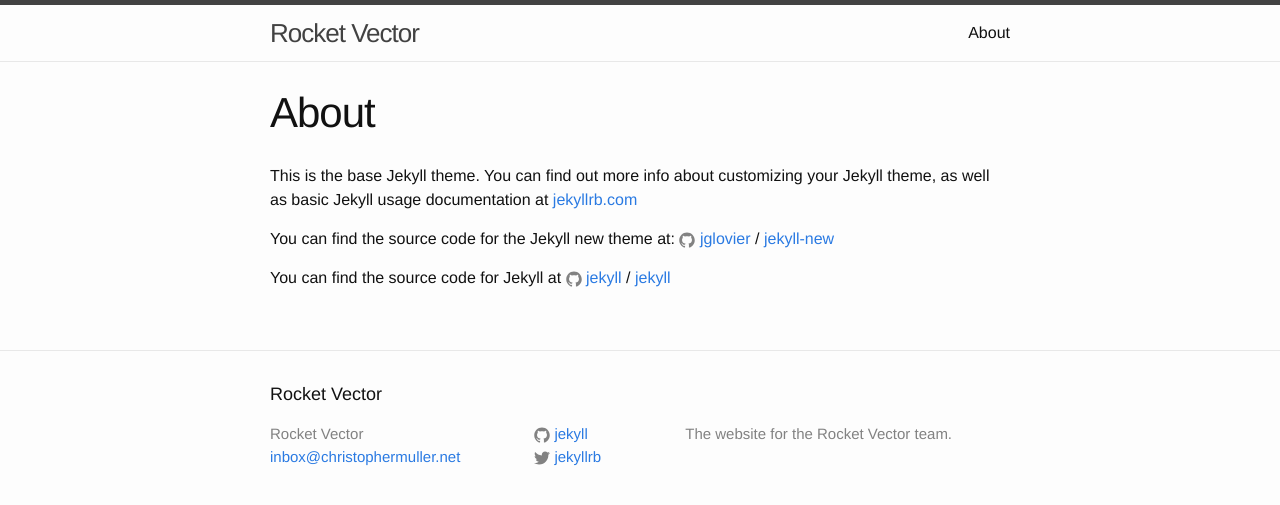
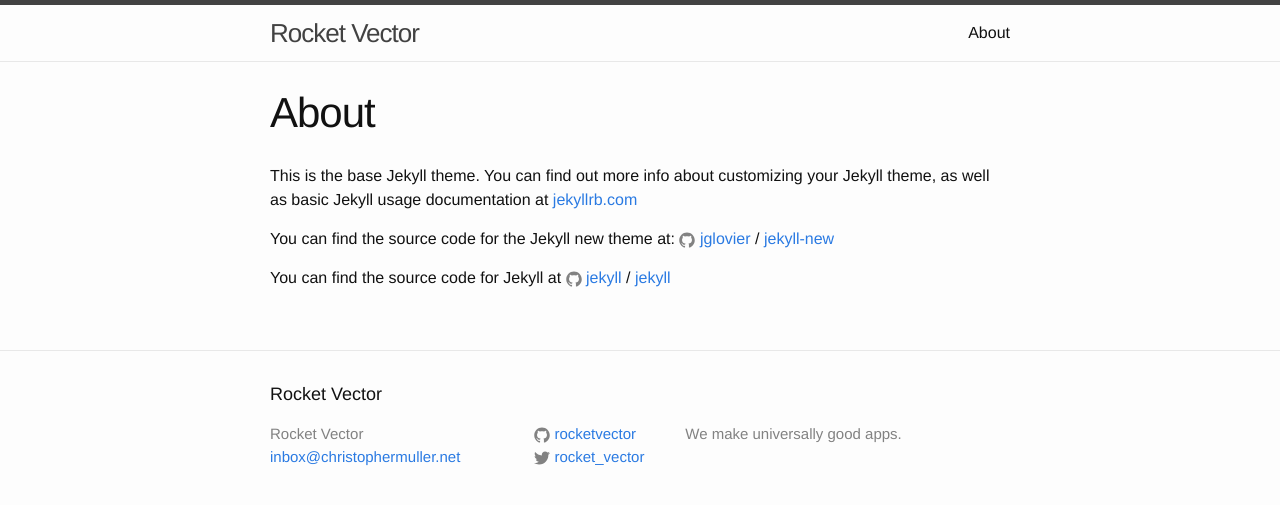
Before and after one commit to RocketVector/rocketvector.com, a Jekyll site: the page built from about.md, in a window 1280 px wide. Shown: the top 505 px of the page. Built offline with Jekyll 4.4.1, drawn with Linux system fonts in a browser that asks for light colours.

Commit message:
Updated meta info.

```diff
--- a/_config.yml
+++ b/_config.yml
@@ -9,11 +9,11 @@
 title: Rocket Vector
 email: inbox@christophermuller.net
 description: > # this means to ignore newlines until "baseurl:"
-  The website for the Rocket Vector team.
+  We make universally good apps.
 baseurl: "" # the subpath of your site, e.g. /blog
 url: "http://rocketvector.com" # the base hostname & protocol for your site
-twitter_username: jekyllrb
-github_username:  jekyll
+twitter_username: rocket_vector
+github_username:  rocketvector
 
 # Build settings
 markdown: kramdown
```
